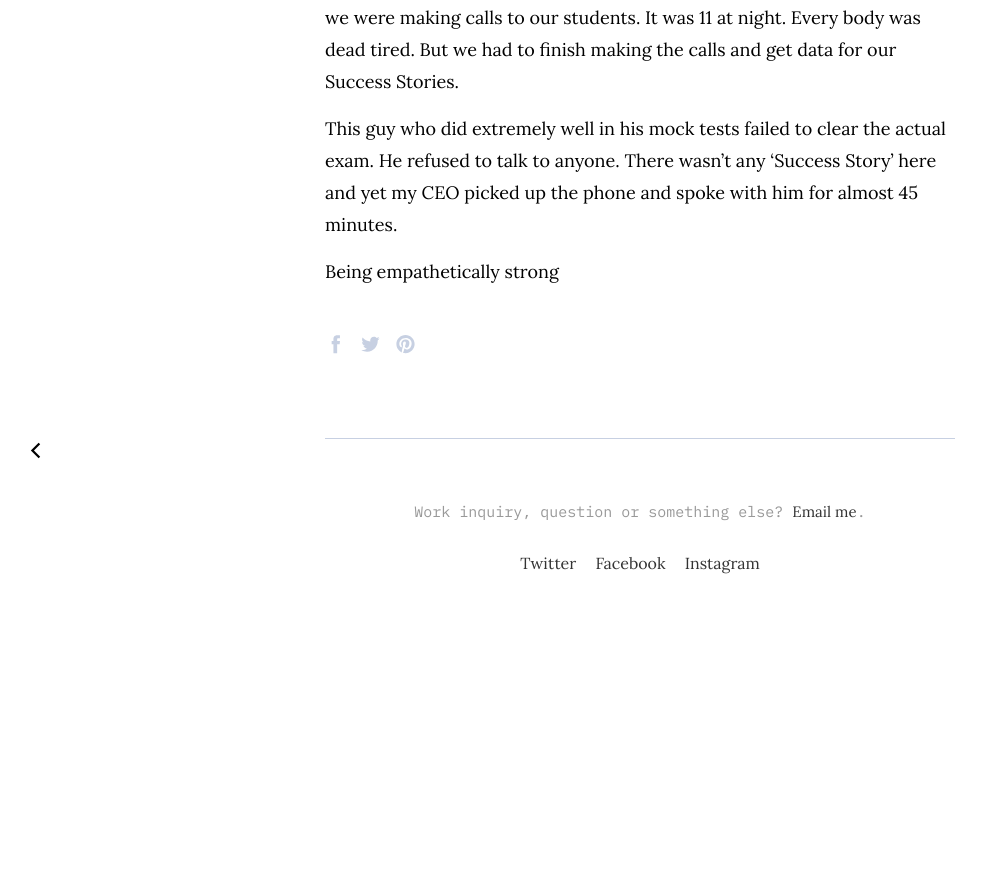
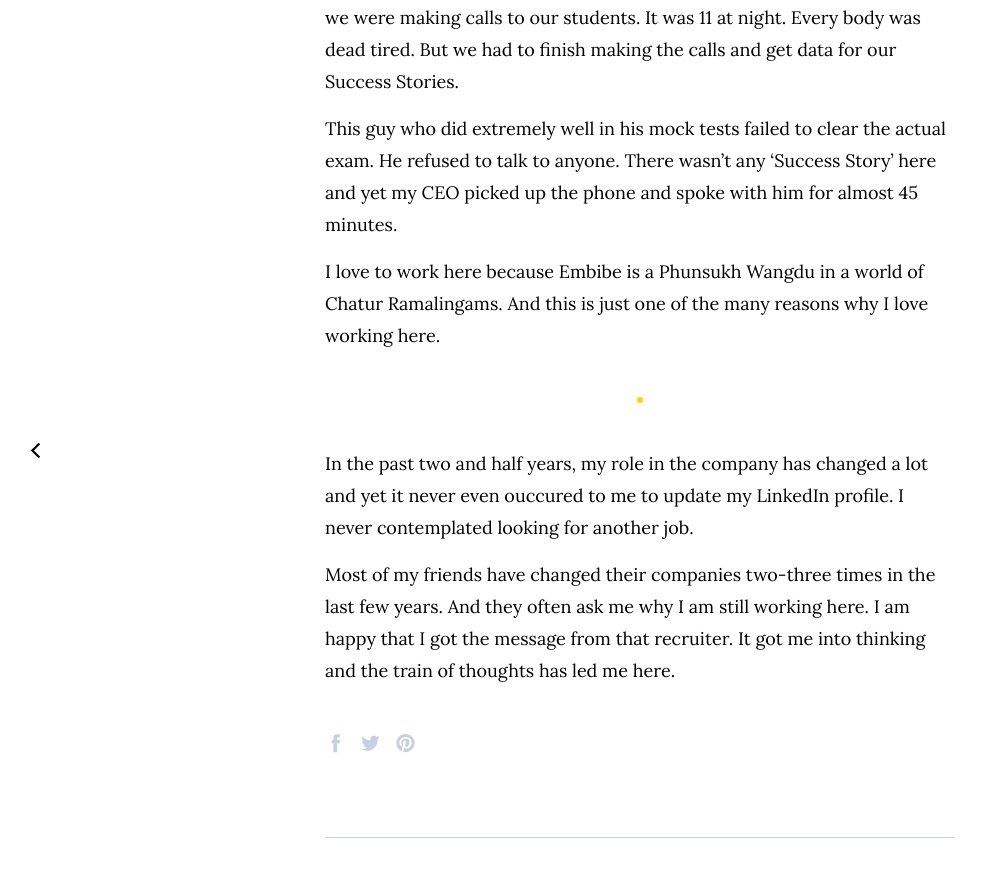
Before and after one commit to argumentativeyouth/pblog, a Jekyll site: the page built from _posts/2020-01-22-thinking.md, in a window 1280 px wide and 900 px high, scrolled down 2513 px. Shown: the top 877 px of the window, without its empty margins (0-987 px from the left). Built offline with Jekyll 4.4.1, drawn with Linux system fonts in a browser that asks for light colours; before the commit the page ends 3145 px from its top, so only the background shows below that.

Commit message:
Update 2020-01-22-thinking.md

```diff
--- a/_posts/2020-01-22-thinking.md
+++ b/_posts/2020-01-22-thinking.md
@@ -57,4 +57,10 @@
 
 This guy who did extremely well in his mock tests failed to clear the actual exam. He refused to talk to anyone. There wasn't any 'Success Story' here and yet my CEO picked up the phone and spoke with him for almost 45 minutes.
 
-Being empathetically strong
+I love to work here because Embibe is a Phunsukh Wangdu in a world of Chatur Ramalingams. And this is just one of the many reasons why I love working here.
+
+____
+
+In the past two and half years, my role in the company has changed a lot and yet it never even ouccured to me to update my LinkedIn profile. I never contemplated looking for another job.
+
+Most of my friends have changed their companies two-three times in the last few years. And they often ask me why I am still working here. I am happy that I got the message from that recruiter. It got me into thinking and the train of thoughts has led me here.
```
